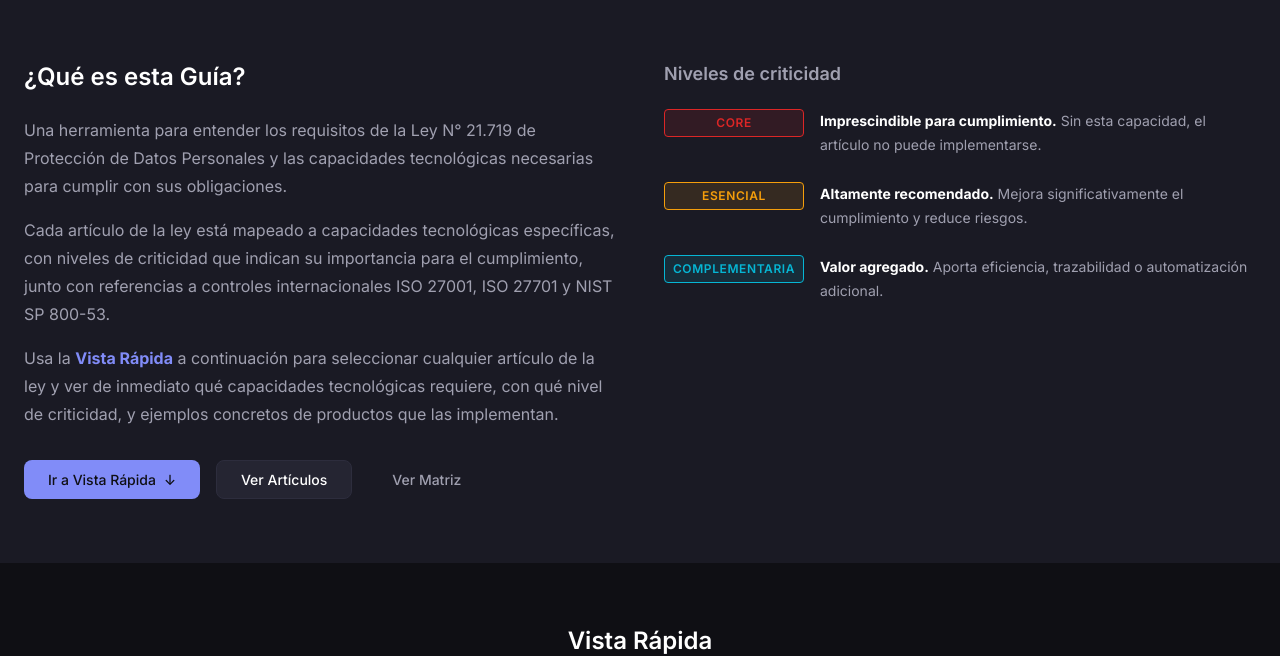
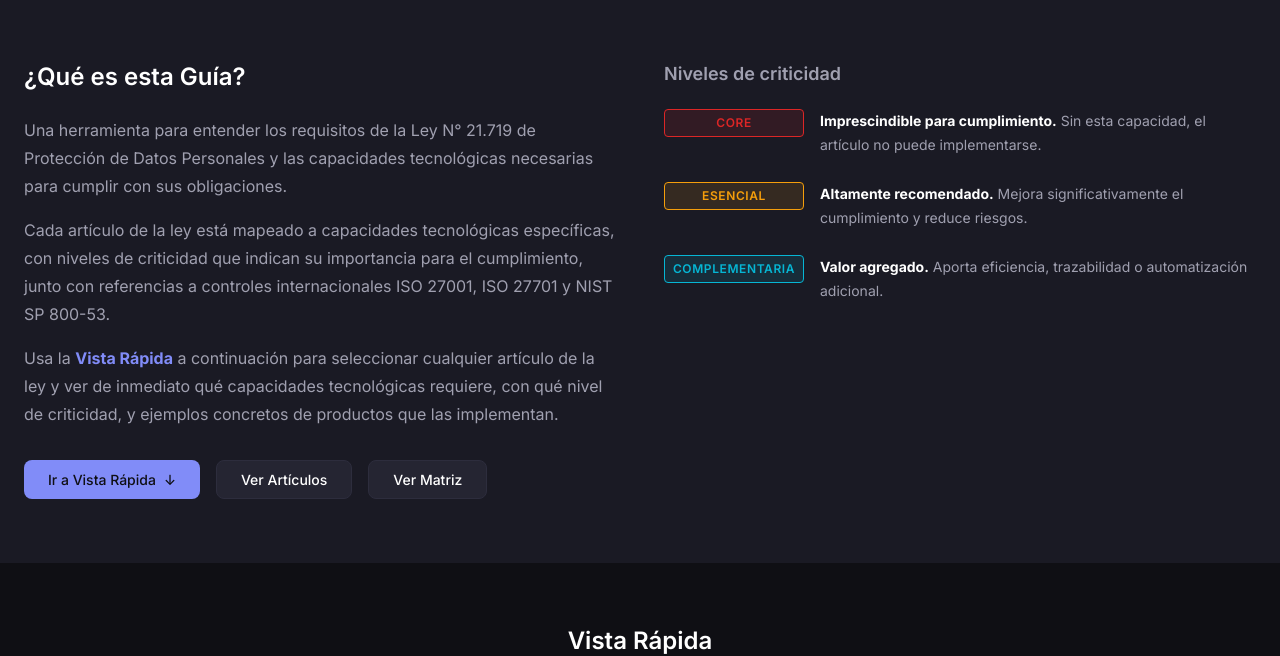
Before and after one commit to Fasenjo/portal-ley, a Flask app: page / in a window 1280 px wide. Shown: the part 529-1185 px from the top of the page. Run offline with Flask 3, Linux system fonts and the light colour scheme.

Commit message:
Cambio en un boton en el front, para dejarlo parejo

```diff
--- a/app/templates/index.html
+++ b/app/templates/index.html
@@ -93,7 +93,7 @@
                     <span aria-hidden="true">↓</span>
                 </a>
                 <a href="{{ url_for('articulos') }}" class="btn btn--secondary">Ver Artículos</a>
-                <a href="{{ url_for('matriz') }}" class="btn btn--ghost">Ver Matriz</a>
+                <a href="{{ url_for('matriz') }}" class="btn btn--secondary">Ver Matriz</a>
             </div>
         </div>
 
```
